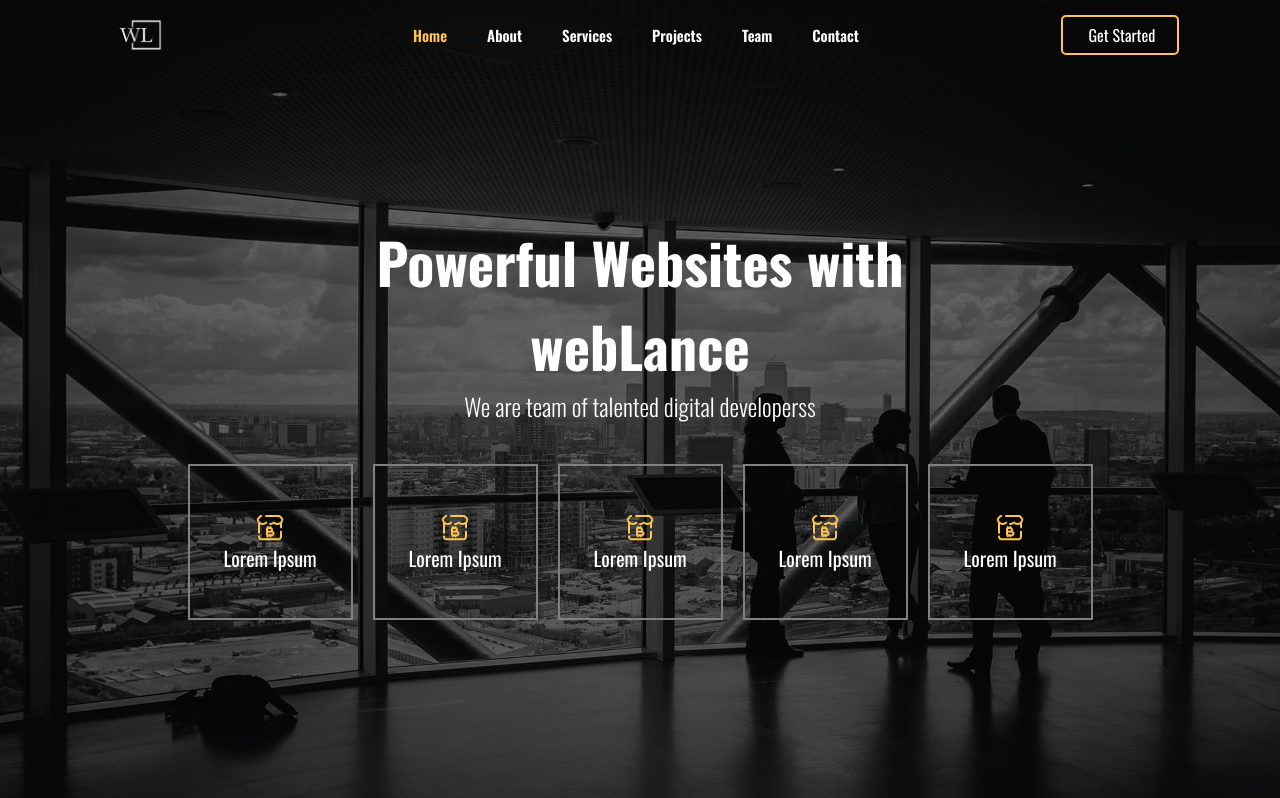
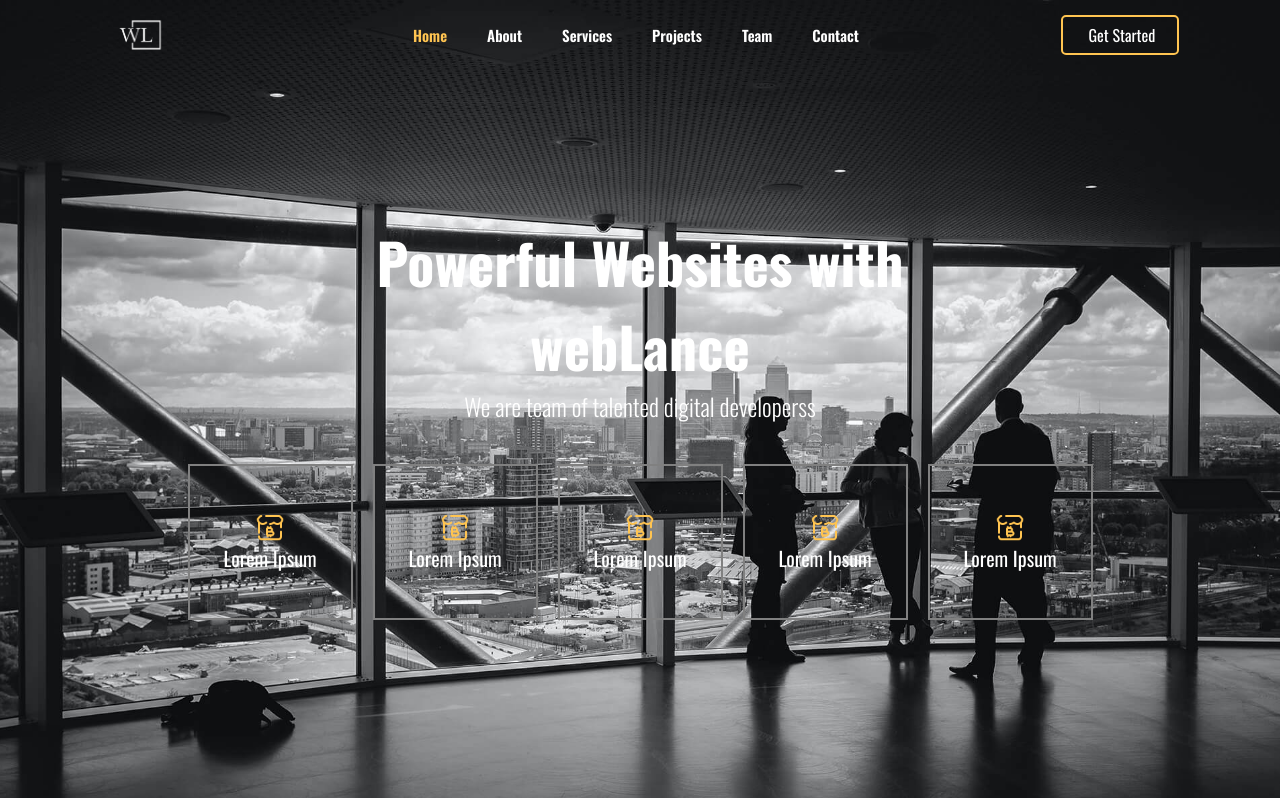
Before and after one commit to webLance24/weblance-portfolio, a React (Vite) app: page / in a window 1280 px wide. Shown: the top 798 px of the page. Built offline with nearby package versions, Linux system fonts and the light colour scheme.

Commit message:
fix: photo bg

```diff
--- a/src/Components/DesktopHeader.tsx
+++ b/src/Components/DesktopHeader.tsx
@@ -28,6 +28,7 @@ function DesktopHeader() {
           const categoryId = category.toLowerCase().replace(/\s+/g, "-");
           return (
             <Link
+              key={categoryId}
               to={categoryId}
               spy={true}
               smooth={true}
--- a/src/Components/Home.tsx
+++ b/src/Components/Home.tsx
@@ -13,7 +13,15 @@ function Home() {
     // here is home page
     <div
       id="home"
-      className="pt-[100px] pb-[100px] md:pb-[130px] lg:pb-[190px] lg:pt-[220px] px-[12px] bg-[black] bg-opacity-60"
+      className="pt-[100px] pb-[100px] md:pb-[130px] lg:pb-[190px] lg:pt-[220px] px-[12px]"
+      style={{
+        backgroundImage: `url('/assets/herobg.jpg')`,
+        backgroundRepeat: "no-repeat",
+        backgroundSize: "cover",
+        backgroundPosition: "center",
+        backgroundAttachment: "fixed",
+        backgroundColor: "rgba(0, 0, 0, 0.9)", // Adjust alpha value for opacity
+      }}
     >
       <div className="md:w-[696px] md:m-auto">
         <h1 className="text-[white] text-[40px] font-bold text-center md:text-[56px]">
--- a/src/index.css
+++ b/src/index.css
@@ -11,18 +11,17 @@
 }
 
 body {
-  /* background: #1e213f; */
   min-height: 100vh;
   font-family: "Oswald", sans-serif;
-  background-image: url("../public/assets/hero-bg.png");
+  /* background-image: url("../public/assets/herobg.jpg");
   background-repeat: no-repeat;
+  -webkit-background-repeat: no-repeat;
   background-size: cover;
+  -webkit-background-size: cover;
   background-position: center;
-  -webkit-background-repeat: no-repeat;
-  -webkit-background-size: cover;
   -webkit-background-position: center;
   background-attachment: fixed;
-  -webkit-background-attachment: fixed;
+  -webkit-background-attachment: fixed; */
 }
 
 /* social media team hover */
--- a/tailwind.config.js
+++ b/tailwind.config.js
@@ -6,6 +6,9 @@ export default {
       screens: {
         lg: "948px",
       },
+      backgroundImage: {
+        background: "url('/assets/herobg.jpg')",
+      },
     },
   },
   plugins: [],
```
Also changed, not shown: public/assets/hero-bg.png (deleted).
